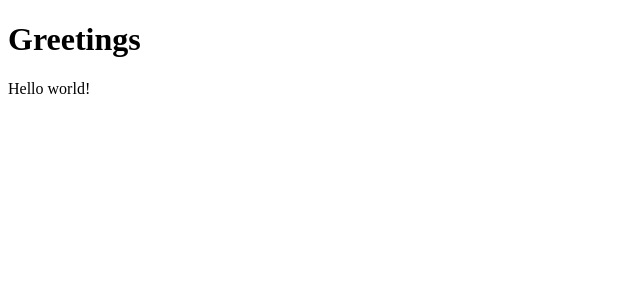
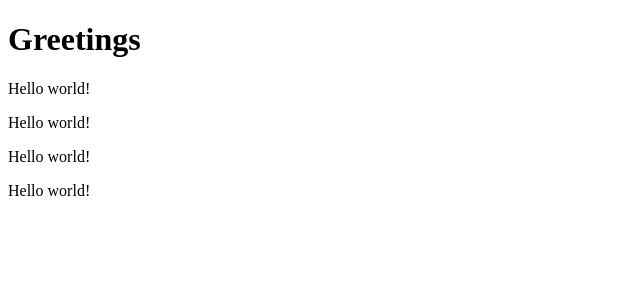
Before and after one commit to kacperpucylo/fullstackopen, a React (Create React App) app in the folder mod01/part1/: page / in a window 1280 px wide. Shown: the top 300 px of the page, without its empty margins (0-640 px from the left). Built offline with nearby package versions, Linux system fonts and the light colour scheme.

Commit message:
trying stuff

```diff
--- a/mod01/part1/src/App.js
+++ b/mod01/part1/src/App.js
@@ -11,6 +11,9 @@ const App = () => {
 		<div>
 			<h1>Greetings</h1>
 			<Hello />
+			<Hello />
+			<Hello />
+			<Hello />
 		</div>
 	)
 }
```
